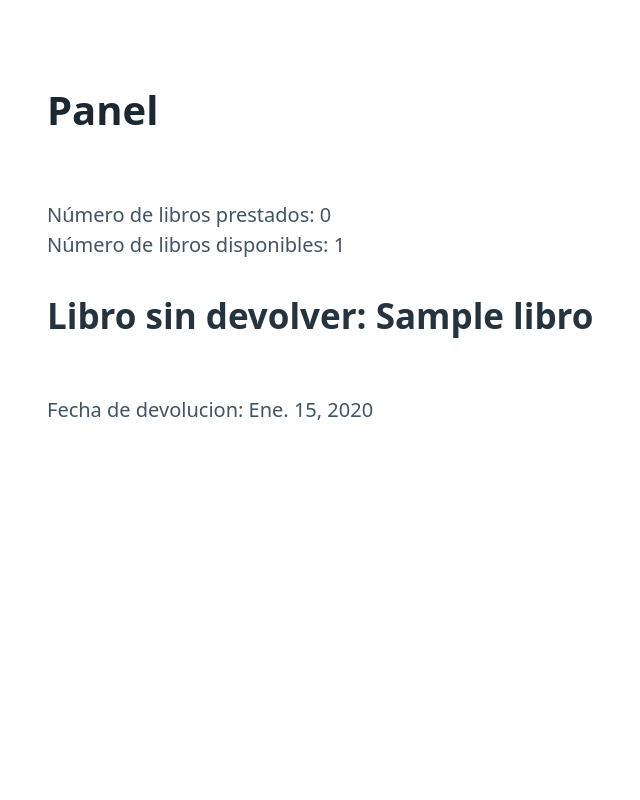
After one commit to ieshm-2daw/libreria-CristinaCalvo, a Django app: page /panel/ in a window 1280 px wide. The commit adds this page. Shown: the whole page, without its empty margins (28-668 px from the left). Run offline with Django 3.2, Linux system fonts and the light colour scheme; tables that the repository leaves empty hold one stand-in row (values such as "Sample post").

Commit message:
Panel en proceso

```diff
--- a/bibli/templates/bibli/base.html
+++ b/bibli/templates/bibli/base.html
@@ -1,7 +1,7 @@
 {% load static %}
 <html>
     <head>
-        <title>Aula</title>
+        <title>Librería</title>
         <link rel="stylesheet" href="https://unpkg.com/@picocss/pico@latest/css/pico.classless.min.css">
     </head>
     <body>
--- a/bibli/templates/bibli/detalles.html
+++ b/bibli/templates/bibli/detalles.html
@@ -5,7 +5,7 @@
     <h1><a>Detalles</a></h1>
 
     <div>
-        <h2><a>Título: {{ libro.titulo }}</a></h2>
+        <h2><a>{{ libro.titulo }}</a></h2>
         {% for autor in libro.autores.all %}
         <p>Autores: {{ libro.autores|linebreaksbr }}</p>
         {% endfor %}
@@ -15,9 +15,9 @@
         <p>Resumen: {{ libro.resumen }}</p>
         <p>Disponibilidad: {{ libro.disponibilidad }}</p>
         {% if libro.portada %}
-            <img src="{{ libro.portada.url }}">
+            <img src="{{ libro.portada.url }}" width="200" height="270">
         {% endif %}
-    </div>
+    </div><br>
 
  <div>
     <a href="{%  url 'actualiza_form' pk=libro.pk %}">Edita este libro</a><br>
--- a/bibli/templates/bibli/genero_list.html
+++ b/bibli/templates/bibli/genero_list.html
@@ -7,7 +7,7 @@
     <title>Filtrado por género</title>
 </head>
 <body>
-    <h1>Filtrado de libros</h1>
+    <h1>Filtrado de libros disponibles</h1>
     <form method="get" action="{% url 'genero_list' %}" enctype="multipart/form-data">
         {% csrf_token %}
         {{ form.as_p }}
@@ -25,7 +25,7 @@
                 {% endfor %}
                 <p>Resumen: {{ libro.resumen }}</p>
                 {% if libro.portada %}
-                    <img src="{{ libro.portada.url }}"><br>
+                    <img src="{{ libro.portada.url }}" width="200" height="270"><br><br>
                 {% endif %}
                 <a href="{%  url 'realizar_prestamo' pk=libro.pk %}">Realizar Prestamo</a><br><br>
         </ul>
--- /dev/null
+++ b/bibli/templates/bibli/panel.html
@@ -0,0 +1,25 @@
+{% extends 'bibli/base.html'%}{% block content %}
+<!DOCTYPE html>
+<html lang="en">
+<head>
+    <meta charset="UTF-8">
+    <meta name="viewport" content="width=device-width, initial-scale=1.0">
+    <title>Panel</title>
+</head>
+<body>
+    <h1>Panel</h1>
+    Número de libros prestados: {{cont_prestado}}<br>
+    Número de libros disponibles: {{cont_disponible}}<br><br>
+
+    {% for prestamo in ndevueltos %}
+    <div>
+        <h2>Libro sin devolver: {{ prestamo.libro_prestado.titulo }}</a></h2>
+        <p>Fecha de devolucion: {{ prestamo.fecha_devolucion }}</p>
+    </div><br>
+    {% endfor %}
+
+</body>
+</html>
+
+
+{% endblock %}
--- a/bibli/urls.py
+++ b/bibli/urls.py
@@ -1,5 +1,5 @@
 from django.urls import path
-from .views import ListaLibros, LibroNuevo, UpdateView, DeleteView, DetallesClass, RealizarPrestamo, RealizarDevolucion, MisLibros, FiltraGenero
+from .views import ListaLibros, LibroNuevo, UpdateView, DeleteView, DetallesClass, RealizarPrestamo, RealizarDevolucion, MisLibros, FiltraGenero, PanelContadores
 from . import views
 
 urlpatterns = [
@@ -12,5 +12,5 @@ urlpatterns = [
     path('realizar_devolucion/<int:pk>/', RealizarDevolucion.as_view(), name='realizar_devolucion'),
     path('mislibros/', MisLibros.as_view(), name='mislibros'),
     path('genero_list/', FiltraGenero.as_view(), name='genero_list'),
-
+    path('panel/', PanelContadores.as_view(), name='panel'),
 ]
--- a/bibli/views.py
+++ b/bibli/views.py
@@ -132,3 +132,31 @@ class FiltraGenero(ListView):
             genero = form.cleaned_data.get('genero') #Tomamos lo que sería lo que haya en el campo de genero de forma limpia(validos)
             context['libros_genero'] = Libro.objects.filter(genero=genero, disponibilidad='disponible')
         return context
+
+
+
+
+class PanelContadores(ListView):
+    template_name = 'bibli/panel.html'
+    model= Libro
+
+
+    def get_context_data(self, **kwargs: Any) -> dict[str, Any]:
+        context = super().get_context_data(**kwargs)
+        context['prestado'] = Libro.objects.filter(disponibilidad="prestado")
+        context['cont_prestado'] = len(context['prestado'])
+
+        context['disponible'] = Libro.objects.filter(disponibilidad="disponible")
+        context['cont_disponible'] = len(context['disponible'])
+
+        context['ndevueltos'] = Prestamo.objects.filter(estado="prestado", fecha_devolucion__lte = date.today())
+
+        return context
+
+
+
+        #cont = 0
+        #for libro in context['prestado']:
+        #    cont = cont + 1
+        #    context['cont'] = cont
+        #return context
```
Also changed, not shown: bibli/templates/bibli/libro_list.html (+4 -3 lines), media/portadas/horario_Sh6Uz6A.jpg (added).
